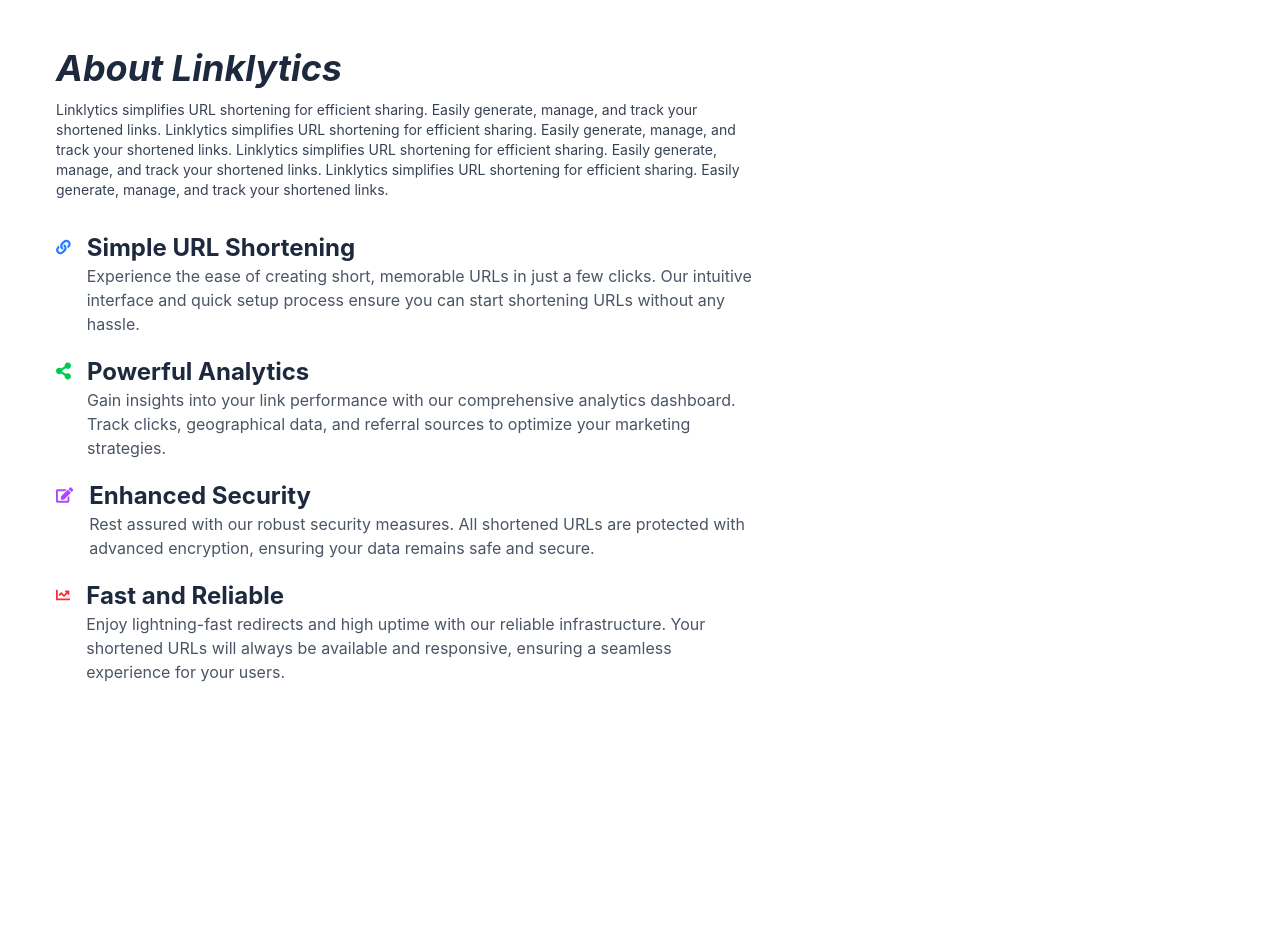
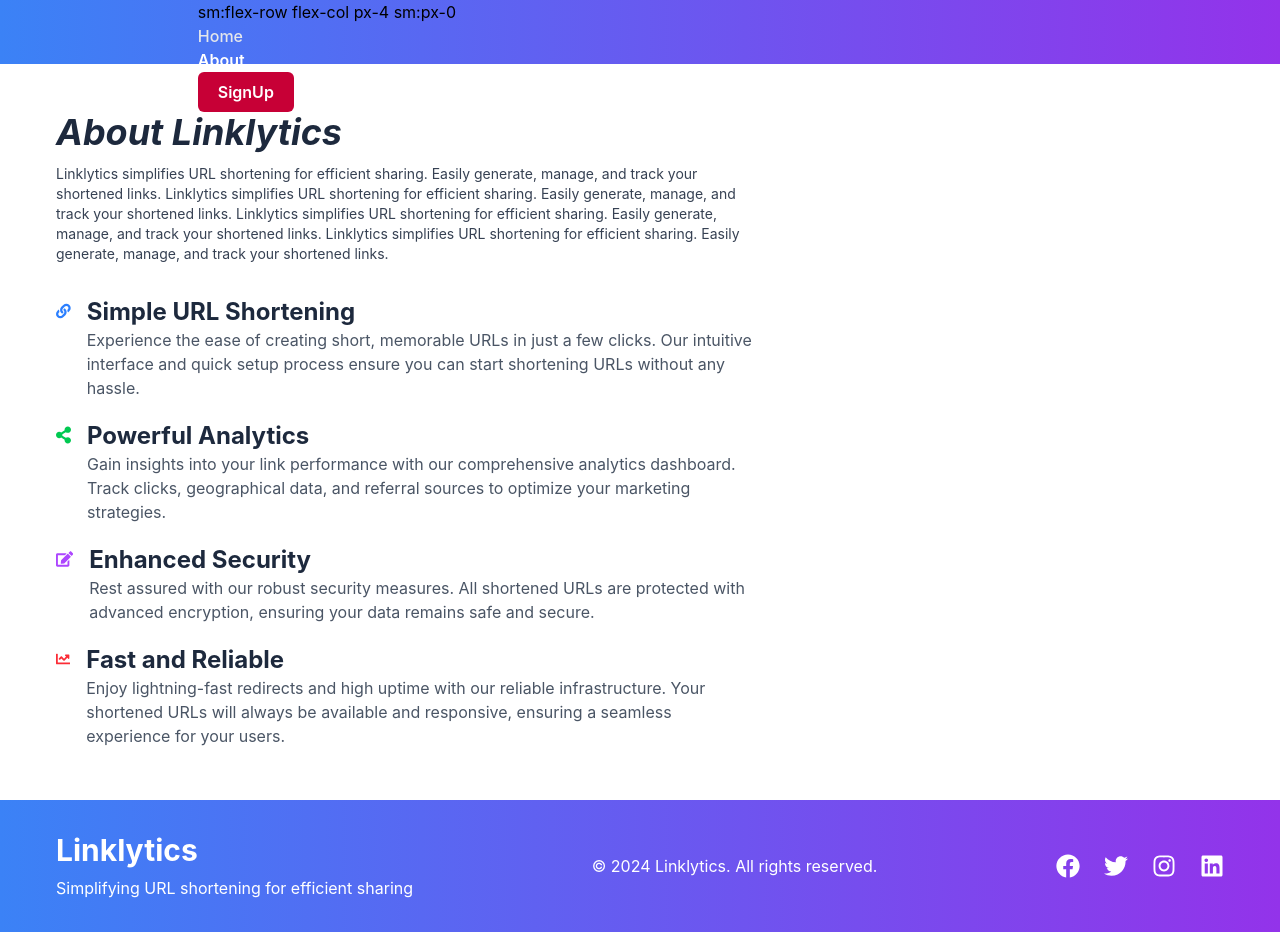
Before and after one commit to Shivang-jpg/url-shortener-react, a React (Vite) app: page /about in a window 1280 px wide. Before the commit the page ends 800 px from the top, so only its background shows below. Built offline with nearby package versions, Linux system fonts and the light colour scheme.

Commit message:
added the navbar and footer

```diff
--- a/src/App.jsx
+++ b/src/App.jsx
@@ -1,17 +1,22 @@
 
 import { BrowserRouter, Route, Routes } from 'react-router-dom'
 import './App.css'
+import NavBar from './components/NavBar'
 import LandingPage from './components/LandingPage'
 import AboutPage from './components/AboutPage'
+import Footer from './components/Footer'
 
 function App() {
   return (
     <BrowserRouter>
+      <NavBar />
+
       <Routes>
         <Route path='/' element={<LandingPage />} />
         <Route path='/about' element={<AboutPage />} />
+      </Routes>
 
-      </Routes>
+      <Footer />
     </BrowserRouter>
   )
 }
--- /dev/null
+++ b/src/components/Footer.jsx
@@ -0,0 +1,36 @@
+import React from "react";
+import { FaFacebook, FaTwitter, FaInstagram, FaLinkedin } from "react-icons/fa";
+
+const Footer = () => {
+  return (
+    <footer className="bg-custom-gradient text-white py-8 z-40 relative">
+      <div className="container mx-auto px-6 lg:px-14 flex flex-col lg:flex-row lg:justify-between items-center gap-4">
+        <div className="text-center lg:text-left">
+          <h2 className="text-3xl font-bold mb-2">Linklytics</h2>
+          <p>Simplifying URL shortening for efficient sharing</p>
+        </div>
+
+        <p className="mt-4 lg:mt-0">
+          &copy; 2024 Linklytics. All rights reserved.
+        </p>
+
+        <div className="flex space-x-6 mt-4 lg:mt-0">
+          <a href="#" className="hover:text-gray-200">
+            <FaFacebook size={24} />
+          </a>
+          <a href="#" className="hover:text-gray-200">
+            <FaTwitter size={24} />
+          </a>
+          <a href="#" className="hover:text-gray-200">
+            <FaInstagram size={24} />
+          </a>
+          <a href="#" className="hover:text-gray-200">
+            <FaLinkedin size={24} />
+          </a>
+        </div>
+      </div>
+    </footer>
+  );
+};
+
+export default Footer;
--- a/src/components/NavBar.jsx
+++ b/src/components/NavBar.jsx
@@ -1,9 +1,75 @@
-import React from 'react'
+import React, { useState } from "react";
+import { Link, useLocation, useNavigate } from "react-router-dom";
+import { IoIosMenu } from "react-icons/io";
+import { RxCross2 } from "react-icons/rx";
 
-const NavBar = () => {
+
+
+const Navbar = () => {
+  const path = useLocation().pathname;
+  const [navbarOpen, setNavbarOpen] = useState(false);
+  const onLogOutHandler = () => {
+
+
+  };
+
   return (
-    <div>NavBar</div>
-  )
-}
+    <div className="h-16 bg-custom-gradient  z-50 flex items-center sticky top-0 ">
+      <div className="lg:px-14 sm:px-8 px-4 w-full flex justify-between">
+        <Link to="/">
+          <h1 className="font-bold text-3xl text-white italic sm:mt-0 mt-2">
+            Linklytics
+          </h1>
+        </Link>
 
-export default NavBar
+        <ul>
+          className={`flex sm:gap-10 gap-4 sm:items-center sm:mt-1 sm:pt-0 pt-3 text-slate-800 sm:static absolute left-0 top-[62px] sm:shadow-none shadow-md ${navbarOpen ? "h-fit sm:pb-0 pb-5" : "h-0 overflow-hidden"
+            }  transition-all duration-100 sm:h-fit sm:bg-none  bg-custom-gradient sm:w-fit w-full sm:flex-row flex-col px-4 sm:px-0`}
+
+          <li className="hover:text-btnColor font-[500]  transition-all duration-150">
+
+            <Link
+              className={`${path === "/" ? "text-white font-semibold" : "text-gray-200"
+                }`}
+              to="/"
+            >
+              Home
+            </Link>
+
+          </li>
+          <li className="hover:text-btnColor font-[500]  transition-all duration-150">
+            <Link
+              className={`${path === "/about" ? "text-white font-semibold" : "text-gray-200"
+                }`}
+              to="/about"
+            >
+              About
+            </Link>
+          </li>
+
+          <li>
+            <Link to="">
+              <li className=" sm:ml-0 -ml-1 bg-rose-700 text-white  cursor-pointer w-24 text-center font-semibold px-2 py-2 rounded-md  hover:text-slate-300   transition-all duration-150">
+                SignUp
+              </li>
+            </Link>
+          </li>
+
+        </ul>
+
+        <button
+          onClick={() => setNavbarOpen(!navbarOpen)}
+          className="sm:hidden flex items-center sm:mt-0 mt-2"
+        >
+          {navbarOpen ? (
+            <RxCross2 className="text-white text-3xl" />
+          ) : (
+            <IoIosMenu className="text-white text-3xl" />
+          )}
+        </button>
+      </div>
+    </div>
+  );
+};
+
+export default Navbar;
```
